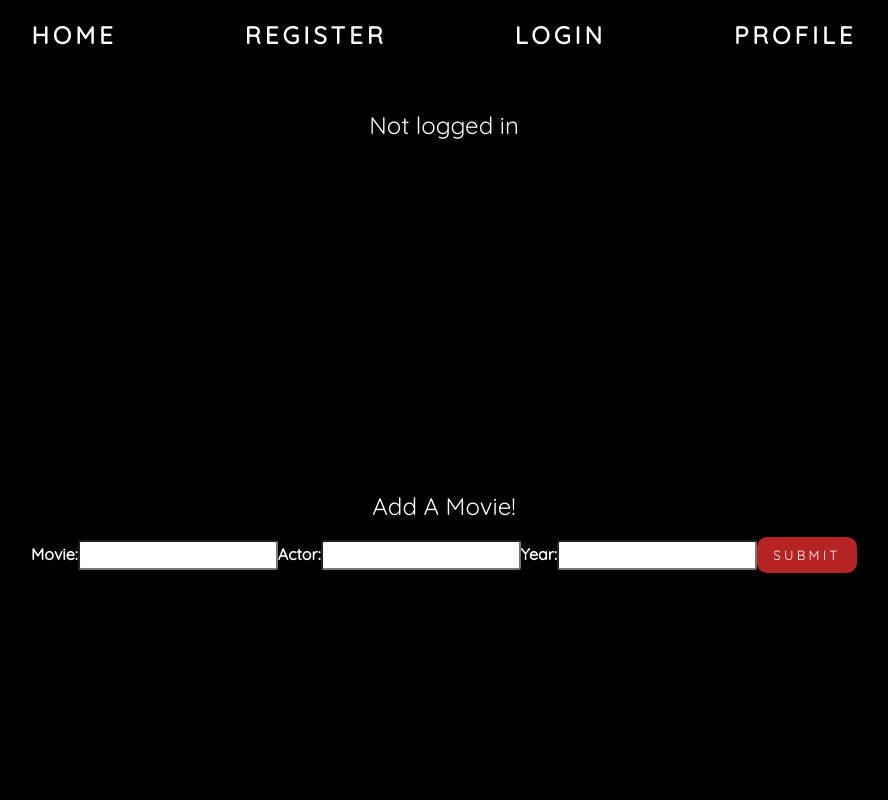
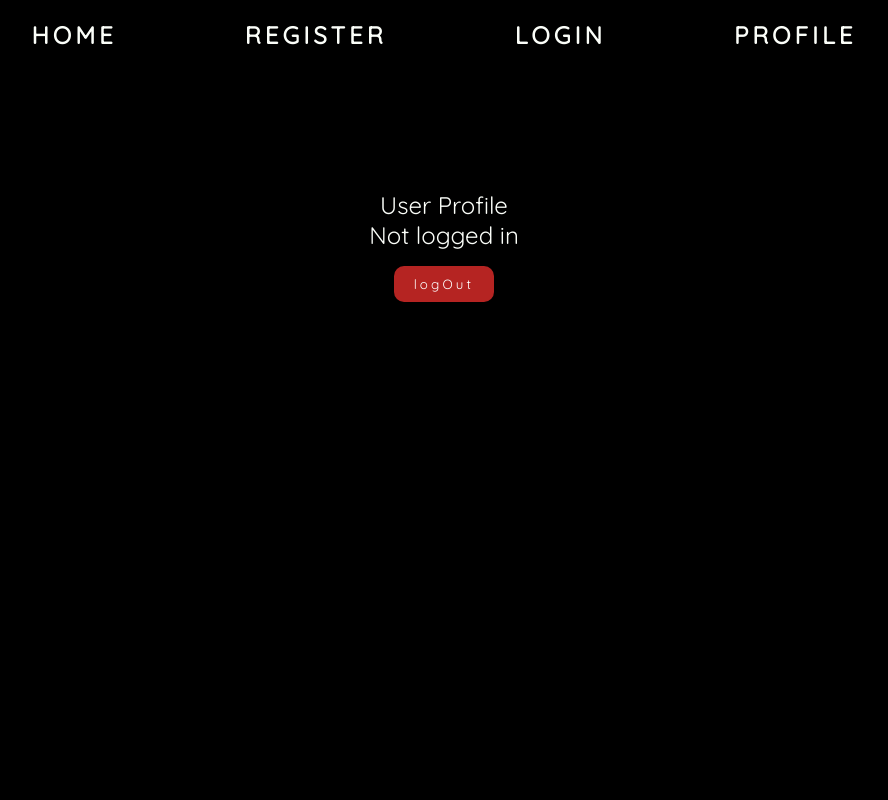
Before and after one commit to dylangorman/movieappfe, a React (Create React App) app: page /profile in a window 1280 px wide. Shown: the top 800 px of the page, without its empty margins (196-1084 px from the left). Built offline with nearby package versions, Linux system fonts and the light colour scheme.

Commit message:
no changes

```diff
--- a/src/App.css
+++ b/src/App.css
@@ -97,12 +97,13 @@ h1 {
   border: solid dotted white;
   display: flex;
   flex-wrap: wrap;
-  flex: 0 0 1;
+  flex: 0 0 auto;
 }
 
-.addmovie,
+.profile,
 .register,
 .login {
+  color: #fbfef9;
   text-align: center;
   font-display: auto;
   justify-content: center;
@@ -110,7 +111,7 @@ h1 {
   padding: 100px;
 }
 
-.addmovie,
+.profileForm,
 .registerForm,
 .loginForm {
   display: flex;
@@ -128,7 +129,7 @@ input {
   margin: 0 auto;
   border-radius: 3px;
 }
-
+.logOut,
 .submit {
   margin: 1rem auto;
   font-family: "Quicksand", sans-serif;
@@ -142,6 +143,7 @@ input {
   cursor: pointer;
   width: 100px;
 }
+.logOut:hover,
 .submit:hover {
   opacity: 0.8;
 }
@@ -153,16 +155,16 @@ input {
   justify-content: center;
   align-items: center;
   overflow: hidden;
+  /* box-shadow: 0 2.8px 2.2px rgb(255, 255, 255), 0 6.7px 5.3px #ffffff,
+    0 12.5px 10px rgb(255, 255, 255), 0 22.3px 17.9px rgb(255, 254, 254),
+    0 41.8px 33.4px rgb(255, 255, 255), 0 100px 80px rgb(255, 255, 255); */
 }
 
 .moviePosters {
   display: flex;
   flex-wrap: nowrap;
-  /* display: block; */
+  justify-content: space-around;
 }
-/* .poster {
-  flex-shrink: 0;
-  -webkit-flex-shrink: 0;
-  max-width: 70%;
-  max-height: 90%;
-} */
+.logo {
+  width: 350px;
+}
--- a/src/components/Home.jsx
+++ b/src/components/Home.jsx
@@ -2,12 +2,8 @@ import { Link } from "react-router-dom";
 import dracula from "../images/dracula.jpg";
 import starwars from "../images/starwars.jpg";
 import vertigo from "../images/vertigo.jpg";
+import once from "../images/onceuponatime.jpeg";
 import Logo from "../images/1.png";
-
-// import React, { Component } from "react";
-// import ReactDOM from "react-dom";
-// import "react-responsive-carousel/lib/styles/carousel.min.css"; // requires a loader
-// import { Carousel } from "react-responsive-carousel";
 
 function Home() {
   return (
@@ -33,6 +29,15 @@ function Home() {
             <img className="poster" src={vertigo} alt="vertigo poster" />
           </Link>
         </div>
+        <div className="imageContainer">
+          <Link to="/MovieList">
+            <img
+              className="poster"
+              src={once}
+              alt="once upon a time in hollywood poster"
+            />
+          </Link>
+        </div>
       </div>
     </div>
   );
--- a/src/components/Login.jsx
+++ b/src/components/Login.jsx
@@ -1,6 +1,7 @@
 import { useState } from "react";
-// import "./App.css";
-// import { Link } from "react-router-dom";
+import Profile from "./Profile";
+import { Link } from "react-router-dom";
+import { Redirect } from "react-router";
 // import Home from "./Home";
 function Login({ user, setUser }) {
   const [userName, setUserName] = useState("");
@@ -24,14 +25,23 @@ function Login({ user, setUser }) {
       },
       body: payload,
     });
+    // .then((result) => {
+    //   result.json();
+    //   this.props.history.push("/Profile");
+    // })
+    // .then((info) => {
+    //   console.log(info);
+    // });
+
     const data = await res.json();
     setUser({ username: data.user.name, jwt: data.token });
     console.log(user);
   };
 
+  // DASHBOARD
   return (
     <div className="login">
-      <h1 className="loginpage">Please Login Here..</h1>
+      <h1 className="loginPage">Please Login Here..</h1>
       <form className="loginForm" onSubmit={handleSubmit}>
         <label htmlFor="user">Username:</label>
         <input
@@ -51,7 +61,7 @@ function Login({ user, setUser }) {
           className="submit"
           type="submit"
           value="Submit"
-          // onClick={handleSubmit}
+          // onSubmit={}
         />
       </form>
     </div>
--- a/src/components/MovieList.jsx
+++ b/src/components/MovieList.jsx
@@ -1,12 +1,18 @@
-import { useState, useEffect } from "react";
+import { useState, State, useEffect } from "react";
 
-const MovieList = ({ user, setUser }) => {
-  const [myMovieList, setMyMovieList] = useState([]);
+function MovieList() {
+  const [user, setUser] = useState;
+  const [movie, setMovie] = useState;
+  const [myMovieList, setMyMovieList] = useState;
+  const baseURL = "http://localhost/movie/getallmovies";
+
+  const handleMyMovieList = (e) => {
+    setMyMovieList(e.target.value);
+  };
 
   useEffect(() => {
     const fetchData = async () => {
-      //http://localhost/user/:id
-      const res = await fetch(`http://localhost/movie/${user.id}`, {
+      const res = await fetch(baseURL, {
         method: "GET",
         mode: "cors",
         headers: {
@@ -32,11 +38,7 @@ const MovieList = ({ user, setUser }) => {
         {user ? (
           <ul className="list">
             {myMovieList.map((movie) => (
-              <li className="movie" key={movie.id}>
-                <div className="title">{movie.movie_title}</div>{" "}
-                <div className="actor">{movie.movie_actor}</div>
-                <div className="year">{movie.movie_year}</div>
-              </li>
+              <li className="movie" key={myMovieList}></li>
             ))}{" "}
           </ul>
         ) : (
@@ -45,6 +47,5 @@ const MovieList = ({ user, setUser }) => {
       </div>
     </>
   );
-};
-
+}
 export default MovieList;
--- a/src/components/Profile.jsx
+++ b/src/components/Profile.jsx
@@ -34,16 +34,14 @@ function Profile({ user, setUser, myList, setMyList }) {
 
   return (
     // // WHAT WE SEE ON SCREEN
-    <>
-      <p>User Profile</p>
+    <div className="profile">
+      <h1 className="profilePage">User Profile</h1>
       <h1>{user ? `Welcome ${user.username}` : ""}</h1>
       <h1>{user ? "" : "Not logged in"}</h1>
-      <MovieList />
+      <table type="text" name="movie" value={MovieList}></table>
 
-      <AddMovie />
-
-      <input type="button" value="Log Out" onClick={logOut} />
-    </>
+      <input className="logOut" type="button" value="logOut" onClick={logOut} />
+    </div>
   );
 }
 
--- a/src/components/Register.jsx
+++ b/src/components/Register.jsx
@@ -1,4 +1,6 @@
 import { useState } from "react";
+import Login from "./Login";
+import { BrowserRouter as Router, Routes, Route, Link } from "react-router-dom";
 
 function Register() {
   const [user, setUser] = useState("");
@@ -32,7 +34,7 @@ function Register() {
   };
   return (
     <div className="register">
-      <h1 className="registerpage">Please sign up below:</h1>
+      <h1 className="registerPage">Please sign up below:</h1>
       <form className="registerForm" onSubmit={submitForm}>
         <label htmlFor="user">Username:</label>
         <input
@@ -48,7 +50,8 @@ function Register() {
           value={password}
           onChange={handlePasswordChange}
         />
-        <input className="submit" type="submit" value="SUBMIT" />
+
+        <input className="submit" type="submit" value="Submit" />
       </form>
     </div>
   );
```
Also changed, not shown: src/images/starwars.jpg.
